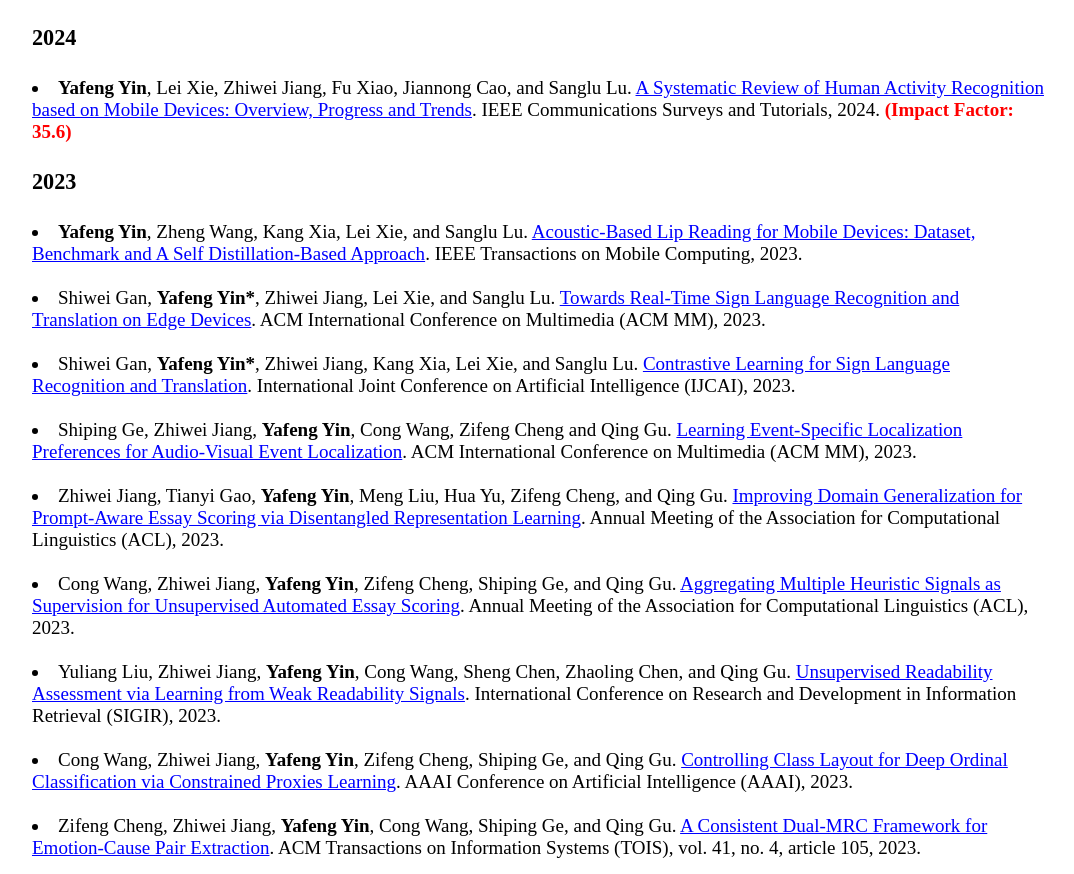
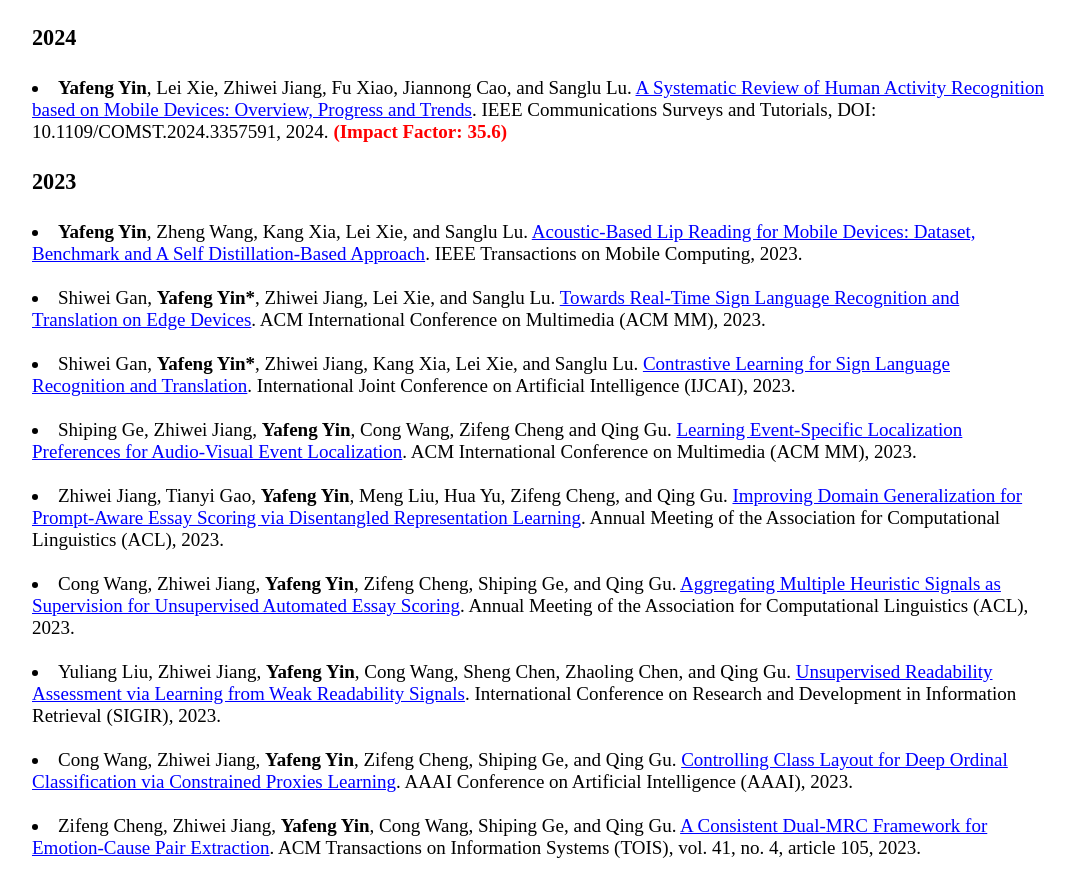
Before and after one commit to yafengnju/yafengnju.github.io, a plain HTML site: page index.htm in a window 1280 px wide. Shown: the part 1887-2761 px from the top of the page, without its empty margins (99-1173 px from the left). Drawn offline with Linux system fonts and the light colour scheme.

Commit message:
Update index.htm

```diff
--- a/index.htm
+++ b/index.htm
@@ -125,7 +125,7 @@
 <tr><td><a name="publication" class="disabled"><h3>2024</h3></a></td></tr>
 <tr>
 <td cellpadding="50">
-<li id=""> <b>Yafeng Yin</b>, Lei Xie, Zhiwei Jiang, Fu Xiao, Jiannong Cao, and Sanglu Lu. <a style="color:#0000FF; text-decoration:underline" href="./YinPaper/COMST2024Yin.pdf">A Systematic Review of Human Activity Recognition based on Mobile Devices: Overview, Progress and Trends</a>. IEEE Communications Surveys and Tutorials, 2024. <span style="color:#FF0000;font-weight:bold;">(Impact Factor: 35.6)</span> </li>
+<li id=""> <b>Yafeng Yin</b>, Lei Xie, Zhiwei Jiang, Fu Xiao, Jiannong Cao, and Sanglu Lu. <a style="color:#0000FF; text-decoration:underline" href="./YinPaper/COMST2024Yin.pdf">A Systematic Review of Human Activity Recognition based on Mobile Devices: Overview, Progress and Trends</a>. IEEE Communications Surveys and Tutorials, DOI: 10.1109/COMST.2024.3357591, 2024. <span style="color:#FF0000;font-weight:bold;">(Impact Factor: 35.6)</span> </li>
 <br>
 <td></tr>
 
```
